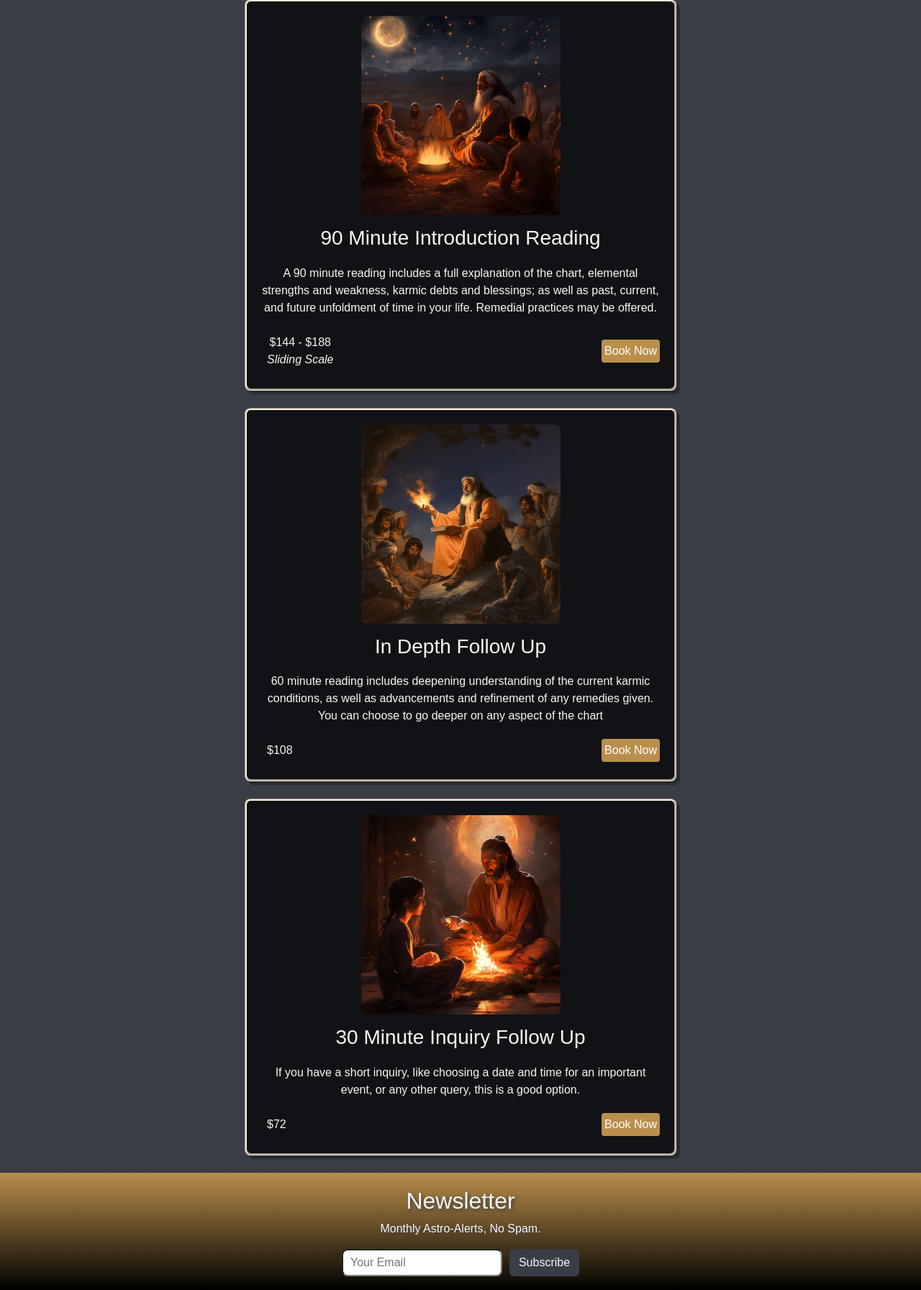
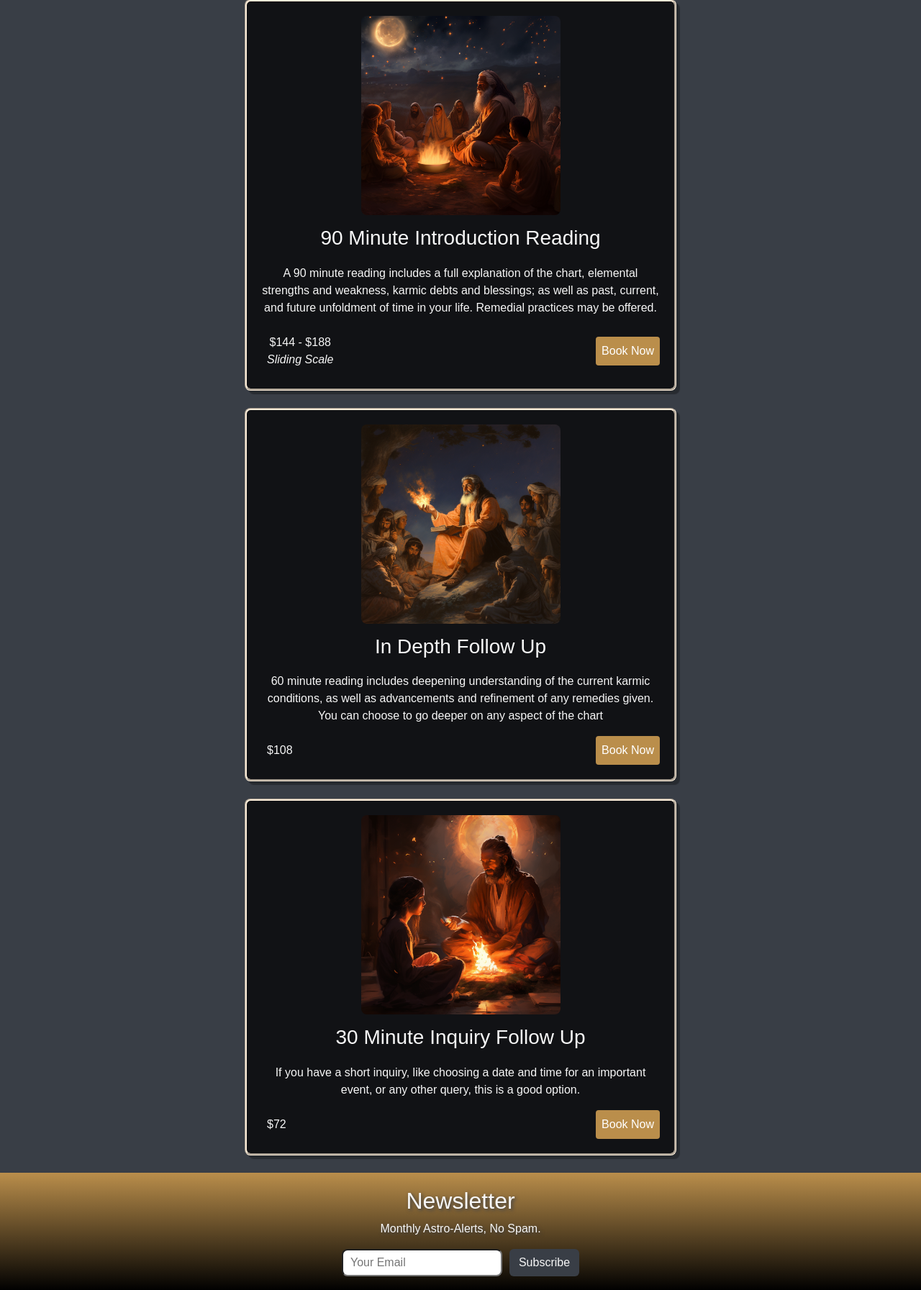
Before and after one commit to madelinegit/astrology, a Flask app: page /menu in a window 1280 px wide. Shown: the part 81-1874 px from the top of the page at 72% size. Run offline with Flask 3, Linux system fonts and the light colour scheme.

Commit message:
adjust button sizes, remove typo

```diff
--- a/flask_app/static/css/menus.css
+++ b/flask_app/static/css/menus.css
@@ -120,7 +120,7 @@ body {
 /* A mobile nav links */
 @media (max-width: 767px) {
     .book-button {
-        font-size: 10px;
+        font-size: 17px;
         padding: 0.1rem 0.2rem;
     }
 }
--- a/flask_app/templates/public/bloghome.html
+++ b/flask_app/templates/public/bloghome.html
@@ -64,7 +64,7 @@
             <h4 class="">Author: Justin Jyotish </h4>
             <div class= "metatitle"><p>{{blog.metatitle}}</p></div>
             <div class="option-footer justify-content-center pt-3">
-                <a href ="/blog/{{blog.id}}/{{blog.slug}}" class="mt-auto"><button class="book-button">Read</button></a>
+                <a href ="/blog/{{blog.id}}/{{blog.slug}}" class="mt-auto"><button class="book-button p-2 "> Read </button></a>
             </div>
         </div>
     {% endfor %}
--- a/flask_app/templates/public/index2.html
+++ b/flask_app/templates/public/index2.html
@@ -84,9 +84,6 @@
         <img src="{{url_for('static', filename='imgs/insta.png')}}"></img>
     </a>
 </div>
-<!--  -->
-jQuery
-<!-- <script src="https://code.jquery.com/jquery-3.6.0.min.js"></script> -->
 
 <!-- Bootstrap JS -->
 <script src="https://cdn.jsdelivr.net/npm/bootstrap@5.3.0/dist/js/bootstrap.bundle.min.js"></script>
--- a/flask_app/templates/public/menu.html
+++ b/flask_app/templates/public/menu.html
@@ -52,7 +52,7 @@
         <p>A 90 minute reading includes a full explanation of the chart, elemental strengths and weakness, karmic debts and blessings; as well as past, current, and future unfoldment of time in your life. Remedial practices may be offered.</p>
         <div class="option-footer">
             <span class="option-price m-2">$144 - $188 <br><i>Sliding Scale</i> </span>
-            <a href="/book90"><button class="book-button p-1" > Book Now </button></a>
+            <a href="/book90"><button class="book-button p-2" > Book Now </button></a>
         </div>
     </div>
     <div class="option m-4">
@@ -61,7 +61,7 @@
         <p>60 minute reading includes deepening understanding of the current karmic conditions, as well as advancements and refinement of any remedies given. You can choose to go deeper on any aspect of the chart</p>
         <div class="option-footer">
             <span class="option-price m-2">$108</span>
-            <a href="/book60"><button class="book-button p-1"> Book Now </button></a>
+            <a href="/book60"><button class="book-button p-2"> Book Now </button></a>
         </div>
     </div>
     <div class="option m-4">
@@ -70,7 +70,7 @@
         <p>If you have a short inquiry, like choosing a date and time for an important event, or any other query, this is a good option.</p>
         <div class="option-footer">
             <span class="option-price m-2">$72</span>
-            <a href="/book30"> <button class="book-button p-1"> Book Now </button></a>
+            <a href="/book30"> <button class="book-button p-2"> Book Now </button></a>
         </div>
     </div>
 </div>
```
Also changed, not shown: flask_app/static/js/scripts.js (deleted).
